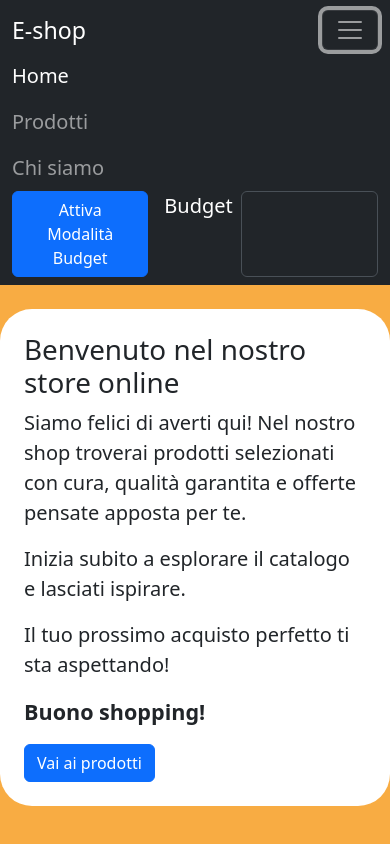
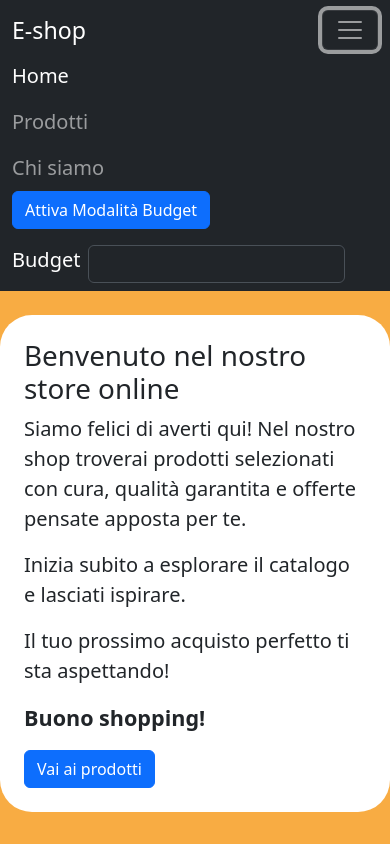
Before and after one commit to micheleferri01/react-context-api, a React (Vite) app: page / in a window 390 px wide. Both pictures are taken after a click on the button "Toggle navigation". Built offline with nearby package versions, Linux system fonts and the light colour scheme.

Commit message:
feature: il pulsante cambia colore quando lo stato canbia e responsive pulsante e input

```diff
--- a/src/components/Navbar.jsx
+++ b/src/components/Navbar.jsx
@@ -33,8 +33,8 @@ export default function Navbar() {
                             <NavLink className="nav-link" to="/about-us">Chi siamo</NavLink>
                         </li>
                     </ul>
-                    <div className="d-flex gap-3">
-                        <button onClick={() => { handleClick(budgetMode) }} className="btn btn-primary">{budgetMode ? 'Disattiva Modalità Budget' : 'Attiva Modalità Budget'}</button>
+                    <div className="d-flex gap-3 flex-wrap">
+                        <button onClick={() => { handleClick(budgetMode) }} className={budgetMode ? 'btn btn-success' : 'btn btn-primary'}>{budgetMode ? 'Disattiva Modalità Budget' : 'Attiva Modalità Budget'}</button>
 
                         <div className="d-flex gap-2">
                             <label htmlFor="userbudget" className="text-white">Budget</label>
```
